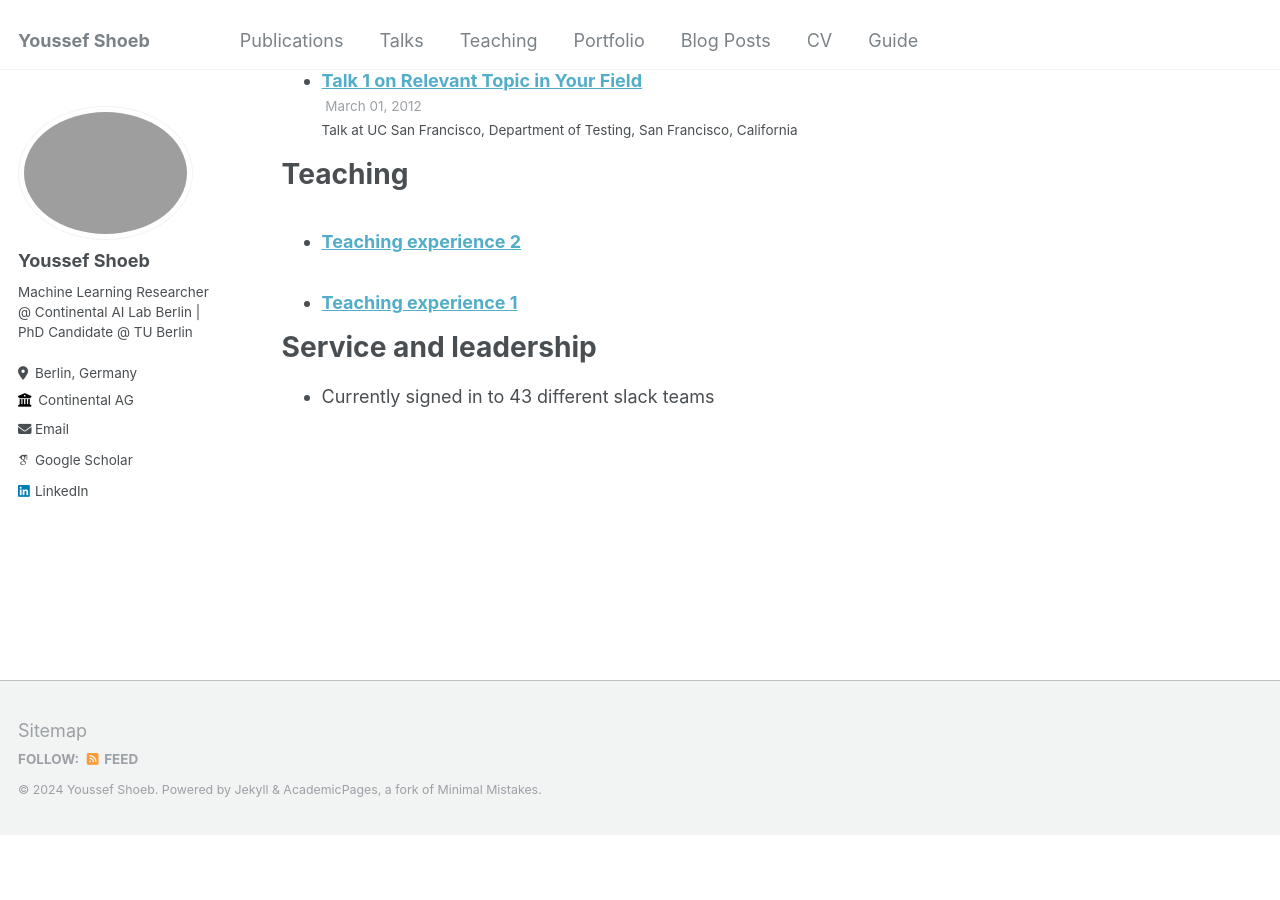
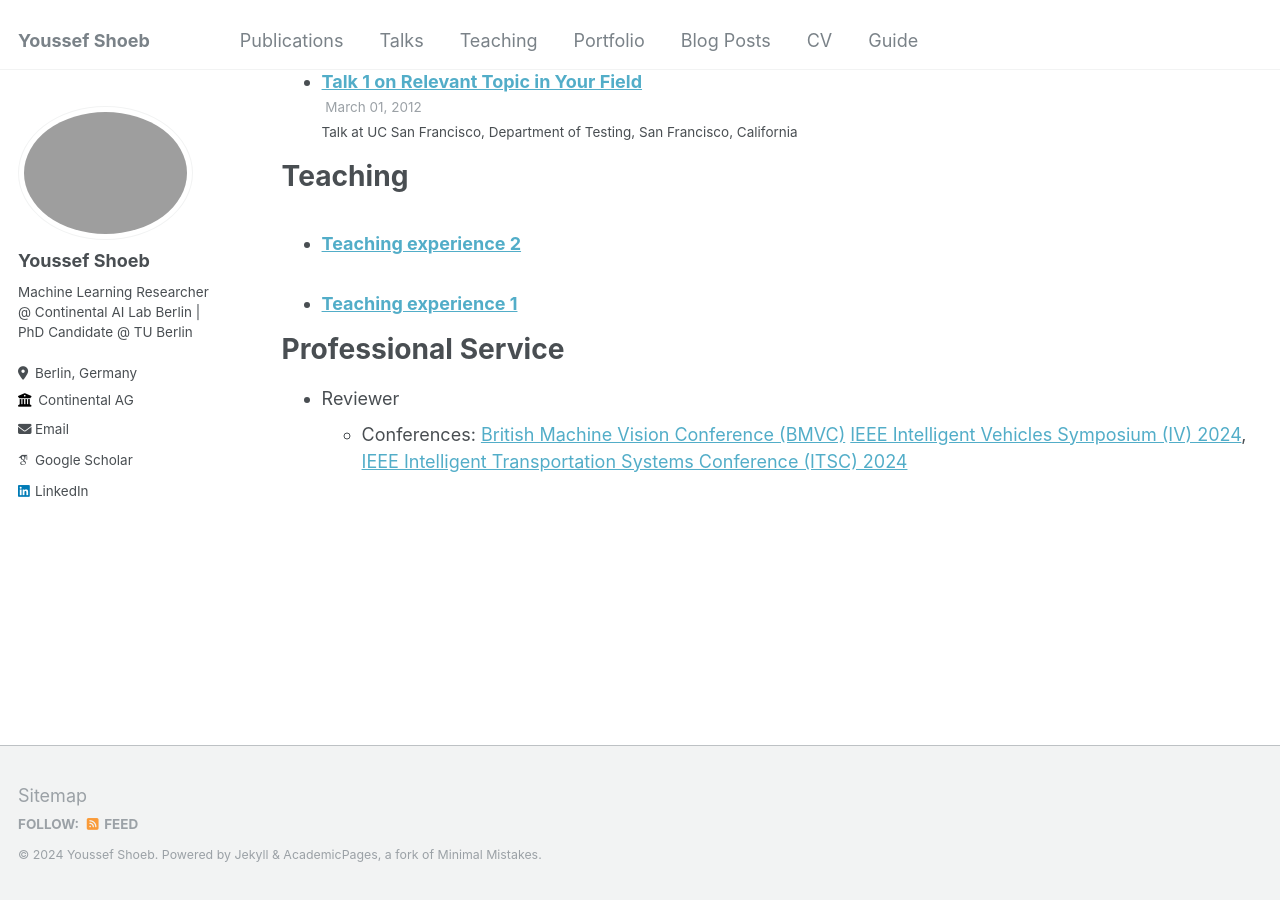
Before and after one commit to youssefshoeb/youssefshoeb.github.io, a Jekyll site: the page built from _pages/cv.md, in a window 1280 px wide and 900 px high, scrolled down 1773 px. Built offline with Jekyll 4.4.1, drawn with Linux system fonts in a browser that asks for light colours; some web fonts are replaced; before the commit the page ends 2609 px from its top, so only the background shows below that; some of the changed text lies outside the part shown.

Commit message:
update cv

```diff
--- a/_pages/cv.md
+++ b/_pages/cv.md
@@ -16,15 +16,17 @@ Education
 # * B.Sc. in Computer Science, German University in Cairo, 2020
 <ul>
     <li>Ph.D in Computer Science, Technische Universität Berlin, 2025 (expected)
-        <img src="./tu_berlin.png" alt="TU Berlin" style="float:right;width:30px;height:auto;"/>
+        <img src="tu_berlin.png" alt="TU Berlin" style="float:right;width:30px;height:auto;"/>
     </li>
     <li>M.Sc. in Computer Science, Universität Bonn, 2022
-        <img src="./uni_bonn.png" alt="University of Bonn" style="float:right;width:30px;height:auto;"/>
+        <img src="uni_bonn.png" alt="University of Bonn" style="float:right;width:30px;height:auto;"/>
     </li>
     <li>B.Sc. in Computer Science, German University in Cairo, 2020
-        <img src="./guc.png" alt="GUC" style="float:right;width:30px;height:auto;"/>
+        <img src="guc.png" alt="GUC" style="float:right;width:30px;height:auto;"/>
     </li>
 </ul>
+
+
 Work experience
 ======
 * Sept 2022 - Present : Machine Learning Researcher
@@ -69,6 +71,7 @@ Teaching
     {% include archive-single-cv.html %}
   {% endfor %}</ul>
 
-Service and leadership
+Professional Service
 ======
-* Currently signed in to 43 different slack teams
+* Reviewer
+  * Conferences:  [British Machine Vision Conference (BMVC)](https://bmvc2024.org/) [IEEE Intelligent Vehicles Symposium (IV) 2024](https://ieee-iv.org/2024/aes-and-revewers/), [IEEE Intelligent Transportation Systems Conference (ITSC) 2024](https://ieee-itsc.org/2024/)
```
Also changed, not shown: images/guc.png (added), images/tu_berlin.png (added), images/uni_bonn.png (added).
